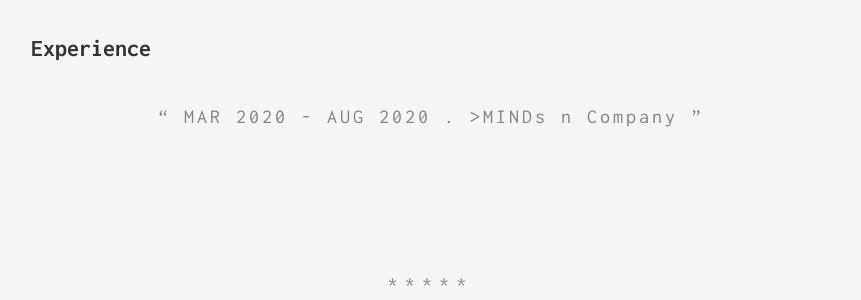
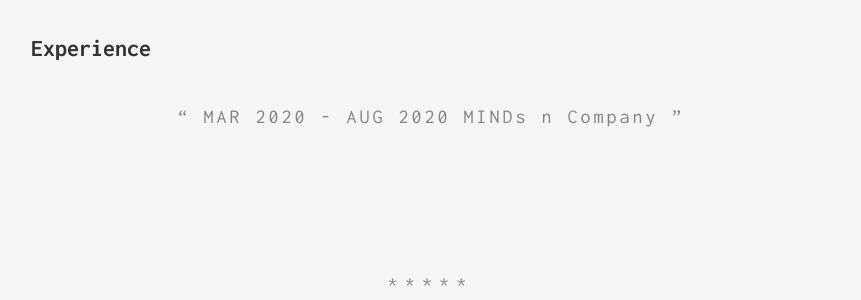
Before and after one commit to iseunghoon/iseunghoon.github.io, a Jekyll site: the page built from about.md, in a window 1280 px wide. Shown: the part 1236-1536 px from the top of the page, without its empty margins (209-1070 px from the left). Built offline with Jekyll 4.4.1, drawn with Linux system fonts in a browser that asks for light colours.

```diff
--- a/about.md
+++ b/about.md
@@ -33,8 +33,8 @@ permalink: /about/
 
 ## Education
 >MAR 2014- AUG 2020
- >B.S. in Department of Electronic Engineering, Inha University, Republic of Korea
+ B.S. in Department of Electronic Engineering, Inha University, Republic of Korea
 
 ## Experience
 > MAR 2020 - AUG 2020
->.       >MINDs n Company
+       MINDs n Company
```
